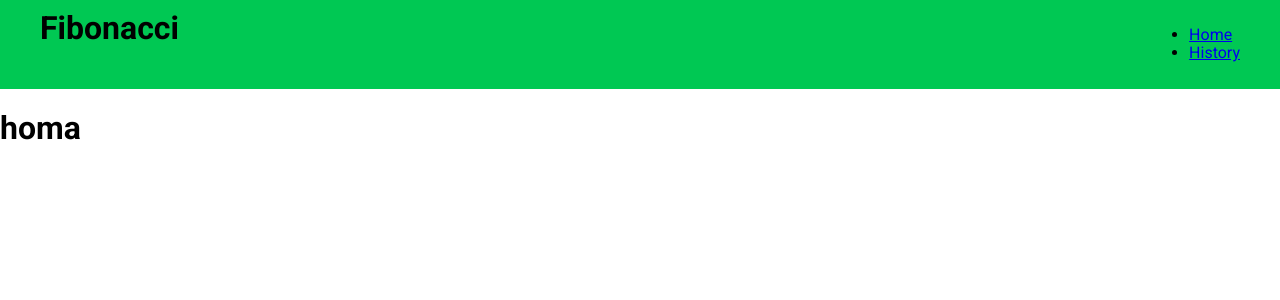
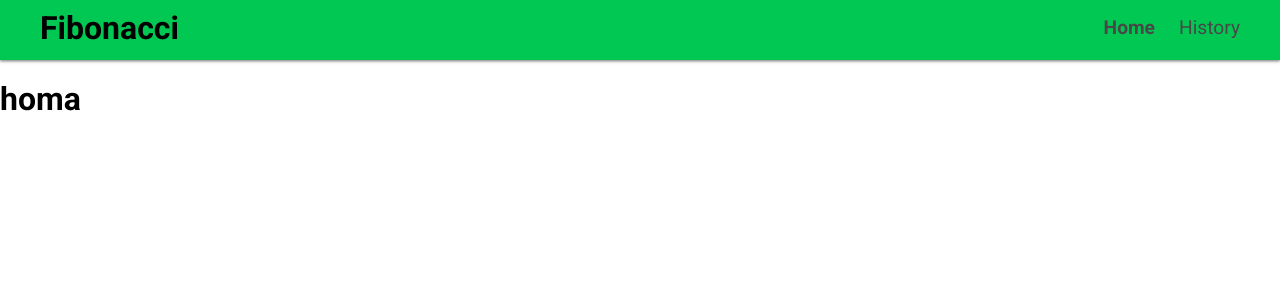
Before and after one commit to mefistodevelop/fibonacci, a React app: page / in a window 1280 px wide. Shown: the top 300 px of the page. Built offline with nearby package versions, Linux system fonts and the light colour scheme.

Commit message:
feat: add Header component

```diff
--- a/src/client/App.js
+++ b/src/client/App.js
@@ -1,24 +1,11 @@
 import React from 'react';
-import { Route, NavLink } from 'react-router-dom';
+import { Route } from 'react-router-dom';
 import './App.scss';
+import { Header } from './components/Header/Header';
 
 const App = () => (
   <div className="app">
-    <header className="app__header">
-      <div className="app__header-container">
-        <div className="app__logo">Fibonacci</div>
-        <nav className="app__navigation">
-          <ul className="app__navigation-list">
-            <li className="app__navigation-item">
-              <NavLink className="app__navigation-link" to="/">Home</NavLink>
-            </li>
-            <li className="app__navigation-item">
-              <NavLink className="app__navigation-link" to="/history">History</NavLink>
-            </li>
-          </ul>
-        </nav>
-      </div>
-    </header>
+    <Header />
     <main className="content">
       <Route exact path="/" render={() => <h1>homa</h1>} />
       <Route path="/history" render={() => <h1>history</h1>} />
--- a/src/client/App.scss
+++ b/src/client/App.scss
@@ -1,19 +1 @@
-.app {
-  &__header {
-    padding: 10px;
-    background-color: #00c853;
-    min-height: 60px;
-  }
-
-  &__header-container {
-    display: flex;
-    justify-content: space-between;
-    max-width: 1200px;
-    margin: 0 auto;
-  }
-
-  &__logo {
-    font-size: 2rem;
-    font-weight: 700;
-  }
-}
+.app {}
--- /dev/null
+++ b/src/client/components/Header/Header.jsx
@@ -0,0 +1,14 @@
+import React from 'react';
+import './Header.scss';
+import { Navigation } from './Navigation/Navigation';
+
+const Header = () => (
+  <header className="header">
+    <div className="header__container">
+      <div className="header__logo">Fibonacci</div>
+      <Navigation />
+    </div>
+  </header>
+);
+
+export { Header };
--- /dev/null
+++ b/src/client/components/Header/Header.scss
@@ -0,0 +1,19 @@
+.header {
+  padding: 10px;
+  background-color: #00c853;
+  min-height: 60px;
+  box-shadow: 0 1px 3px 0 rgba(48, 48, 48, .7);
+
+  &__container {
+    display: flex;
+    justify-content: space-between;
+    align-items: center;
+    max-width: 1200px;
+    margin: 0 auto;
+  }
+
+  &__logo {
+    font-size: 2rem;
+    font-weight: 700;
+  }
+}
--- /dev/null
+++ b/src/client/components/Header/Navigation/Navigation.jsx
@@ -0,0 +1,22 @@
+import React from 'react';
+import { NavLink } from 'react-router-dom';
+import './Navigation.scss';
+
+const Navigation = () => (
+  <nav className="navigation">
+    <ul className="navigation__list">
+      <li className="navigation__item">
+        <NavLink className="navigation__link" exact to="/">
+          Home
+        </NavLink>
+      </li>
+      <li className="navigation__item">
+        <NavLink className="navigation__link" to="/history">
+          History
+        </NavLink>
+      </li>
+    </ul>
+  </nav>
+);
+
+export { Navigation };
--- /dev/null
+++ b/src/client/components/Header/Navigation/Navigation.scss
@@ -0,0 +1,31 @@
+.navigation {
+  &__list {
+    margin: 0;
+    padding: 0;
+    display: flex;
+    list-style: none;
+  }
+
+  &__item {
+    margin-right: 1.5rem;
+
+    &:last-of-type {
+      margin-right: 0;
+    }
+  }
+
+  &__link {
+    font-size: 1.2rem;
+    color: #484848;
+    text-decoration: none;
+
+    &:hover,
+    &:focus {
+      color: #212121;
+    }
+
+    &.active {
+      font-weight: 700;
+    }
+  }
+}
```
